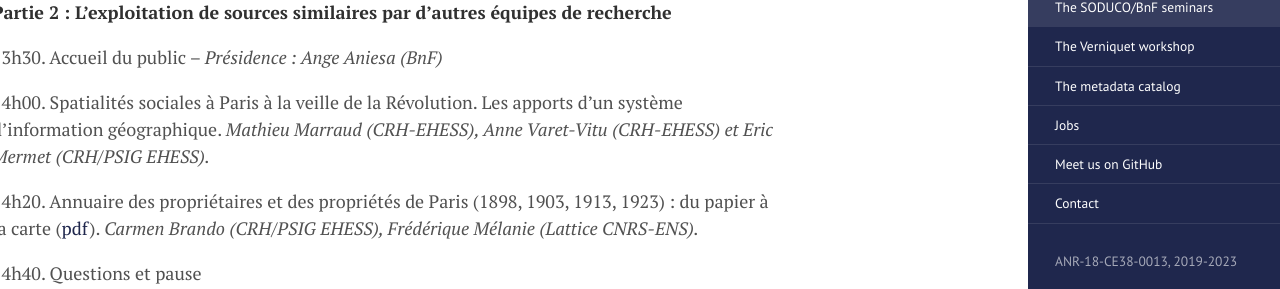
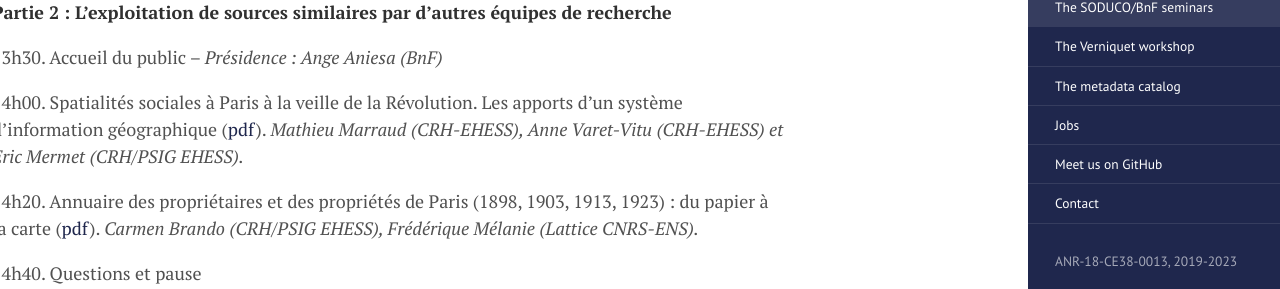
Before and after one commit to soduco/soduco.github.io, a Jekyll site: the page built from soduco_bnf_seminars.md, in a window 1280 px wide and 900 px high, scrolled down 2638 px. Shown: the part 170-459 px from the top of the window. Built offline with Jekyll 4.4.1, drawn with Linux system fonts in a browser that asks for light colours.

Commit message:
Update soduco_bnf_seminars.md

```diff
--- a/soduco_bnf_seminars.md
+++ b/soduco_bnf_seminars.md
@@ -67,7 +67,7 @@ L’objet de la journée-atelier du 10 novembre est de faire un premier bilan de
 
 13h30. Accueil du public – *Présidence : Ange Aniesa (BnF)*
 
-14h00. Spatialités sociales à Paris à la veille de la Révolution. Les apports d’un système d’information géographique. *Mathieu Marraud (CRH-EHESS), Anne Varet-Vitu (CRH-EHESS) et Eric Mermet  (CRH/PSIG EHESS).*
+14h00. Spatialités sociales à Paris à la veille de la Révolution. Les apports d’un système d’information géographique ([pdf](https://soduco.github.io/public/images/seminaire2/2eJourneeSoDUCoBNF_06_Adresses1790_Vitu_Marraud_Mermet.pdf)). *Mathieu Marraud (CRH-EHESS), Anne Varet-Vitu (CRH-EHESS) et Eric Mermet (CRH/PSIG EHESS).*
 
 14h20. Annuaire des propriétaires et des propriétés de Paris (1898, 1903, 1913, 1923) : du papier à la carte ([pdf](https://soduco.github.io/public/images/seminaire2/2eJourneeSoDUCoBNF_07_PTM_Brando_Melanie.pdf)). *Carmen Brando (CRH/PSIG EHESS), Frédérique Mélanie (Lattice CNRS-ENS).*
 
```
